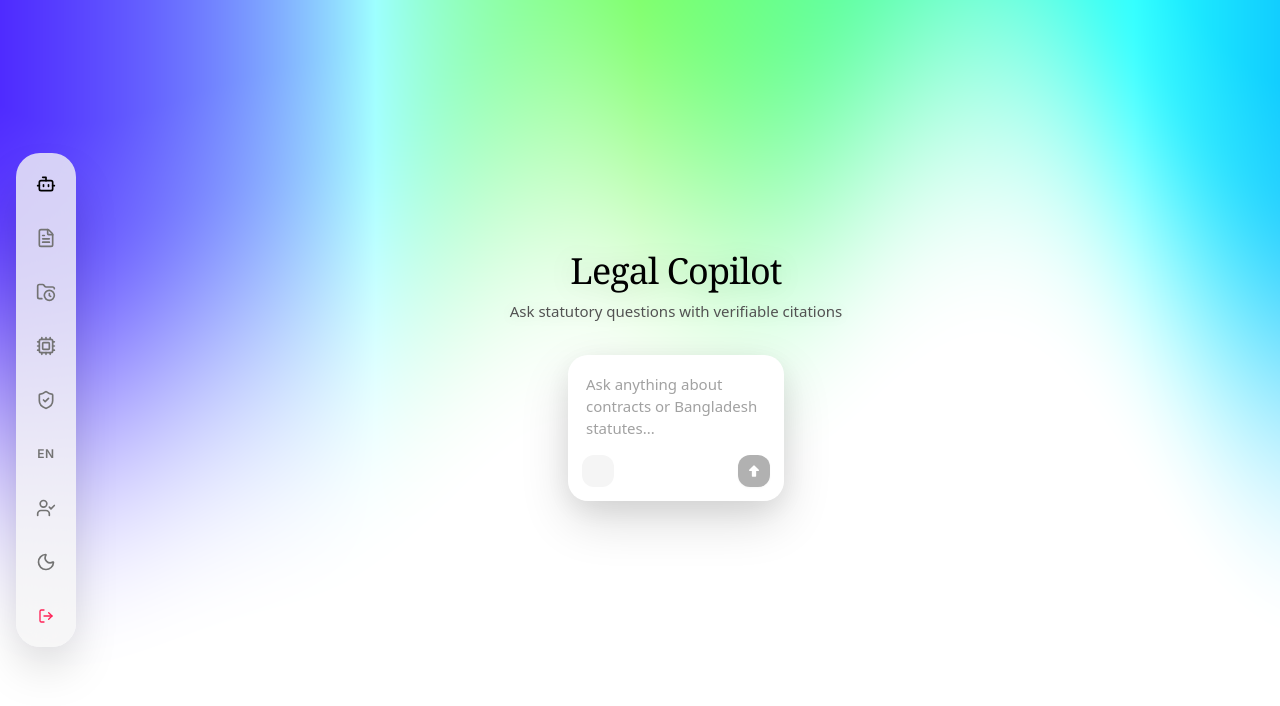
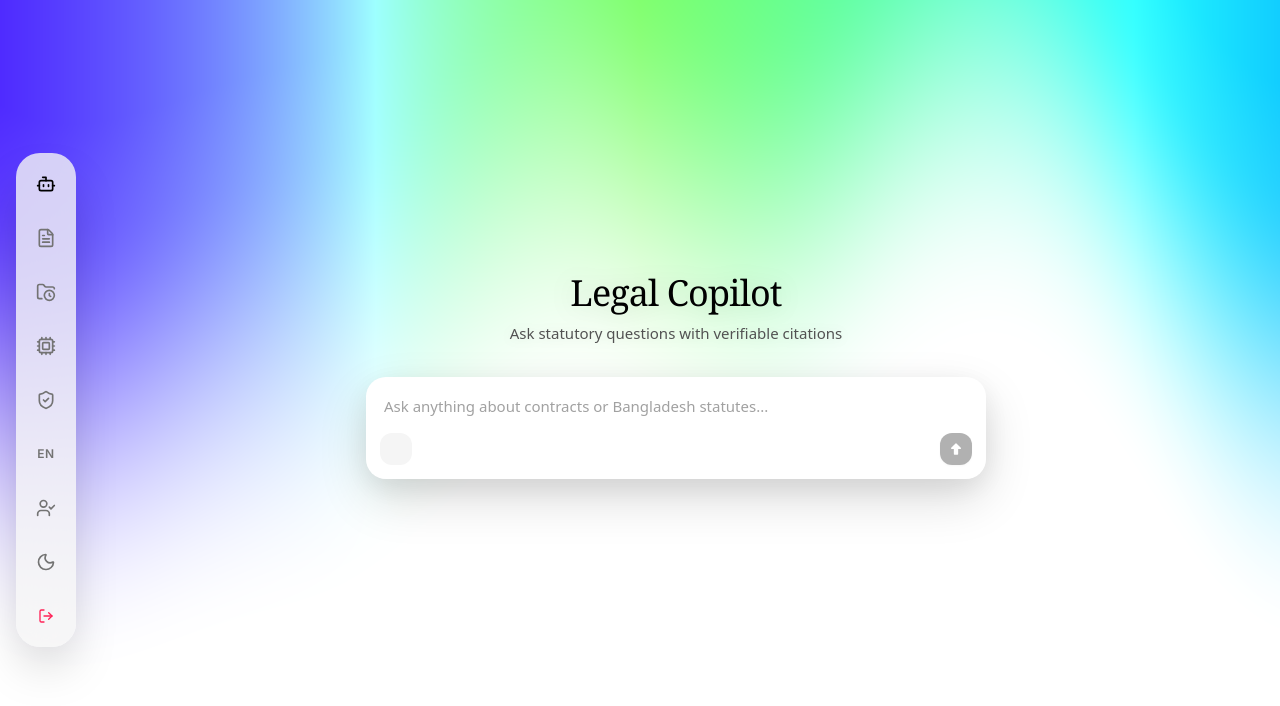
Before and after one commit to mahmudulhasantasin/Outliers, a Next.js app in the folder frontend/: page /copilot in a window 1280 px wide. Shown: the top 706 px of the page. Built offline with nearby package versions, Linux system fonts and the light colour scheme; some icons are missing.

Commit message:
fix(prompt): restore full wide desktop width (620px) for centered PromptBar

```diff
--- a/frontend/src/app/copilot/page.tsx
+++ b/frontend/src/app/copilot/page.tsx
@@ -249,7 +249,7 @@ export default function CopilotPage() {
               </p>
             </div>
 
-            <div className="shadow-[0_20px_50px_rgba(0,0,0,0.14)] rounded-[22px]">
+            <div className="w-full max-w-[620px] shadow-[0_20px_50px_rgba(0,0,0,0.14)] rounded-[22px]">
               <PromptBar
                 placeholder={
                   language === "bn"
@@ -257,6 +257,7 @@ export default function CopilotPage() {
                     : "Ask anything about contracts or Bangladesh statutes..."
                 }
                 width={620}
+                className="w-full !max-w-none"
                 busy={isTyping}
                 onSend={handleSendPrompt}
               />
--- a/frontend/src/components/prompt/PromptBar.tsx
+++ b/frontend/src/components/prompt/PromptBar.tsx
@@ -363,14 +363,15 @@ export default function PromptBar({
   return (
     <div
       ref={rootRef}
-      className={`group relative text-[14px] leading-[22px] [width:min(var(--pb-w),100%)] [color:var(--pb-ink)]${className ? ` ${className}` : ''}`}
+      className={`group relative text-[14px] leading-[22px] w-full [color:var(--pb-ink)]${className ? ` ${className}` : ''}`}
       data-busy={busy ? '' : undefined}
       style={
         {
           '--pb-bg': background,
           '--pb-ink': color,
           '--pb-menu': menuBackground,
-          '--pb-w': `${width}px`,
+          width: `${width}px`,
+          maxWidth: '100%',
           '--pb-radius': `${radius}px`,
           '--pb-press': pressScale
         } as CSSProperties
```
